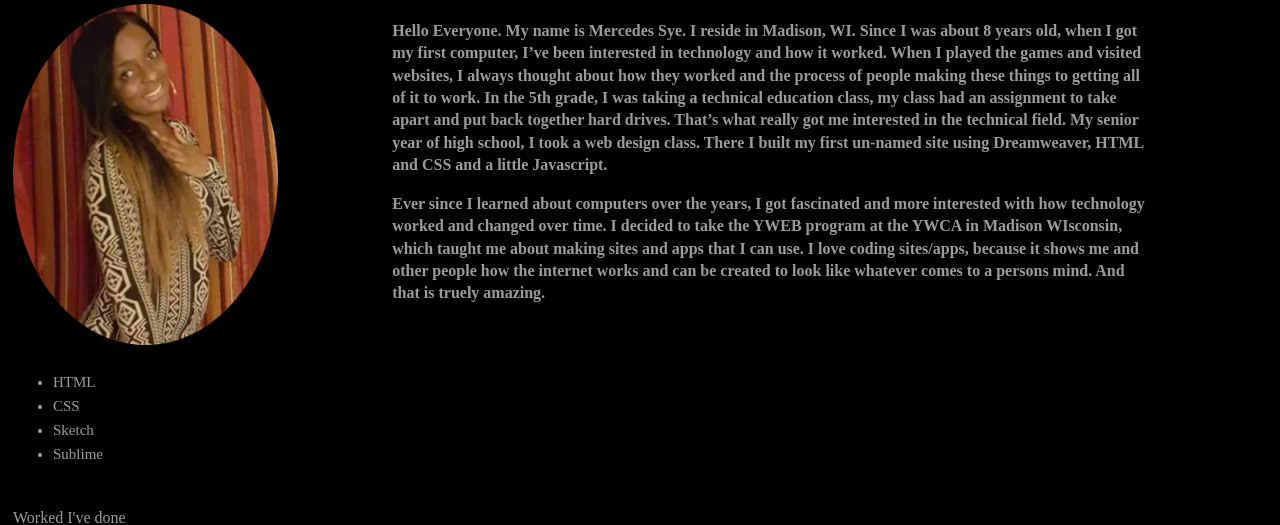
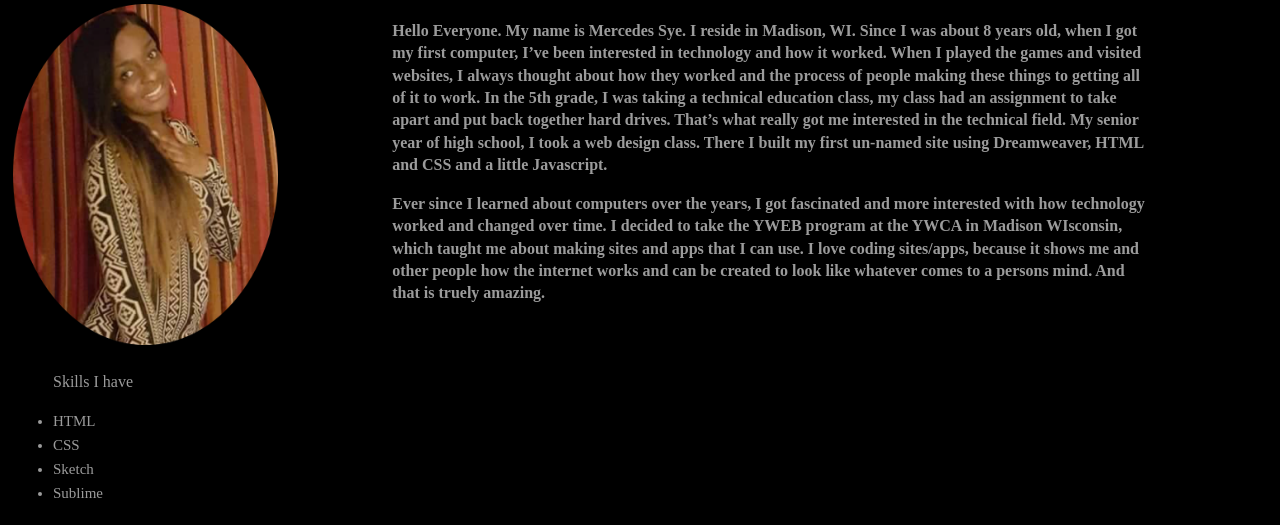
Before and after one commit to mercedessye/mercedessye.github.io, a plain HTML site: page index.html in a window 1280 px wide. Shown: the part 74-599 px from the top of the page. Drawn offline with Linux system fonts and the light colour scheme.

Commit message:
added paragraph

```diff
--- a/index.html
+++ b/index.html
@@ -14,6 +14,7 @@ got fascinated and more interested with how technology worked and changed over t
 comes to a persons mind. And that is truely amazing.</p></div>
 </div>
 <div class="section2"><ul>
+<p>Skills I have</p>
 <li>HTML</li>
 <li>CSS</li>
 <li>Sketch</li>
```
